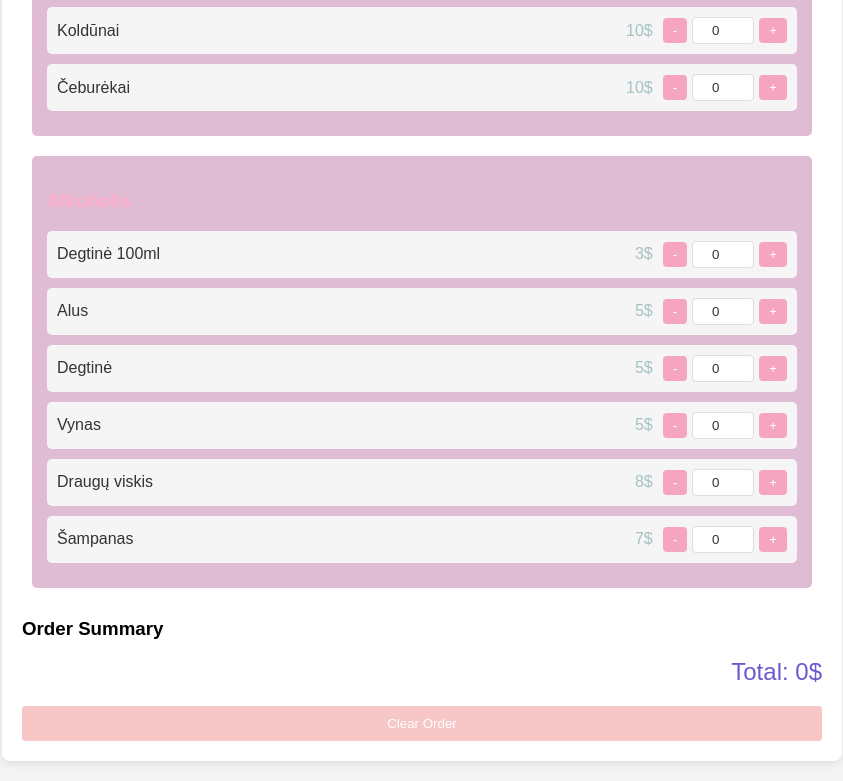
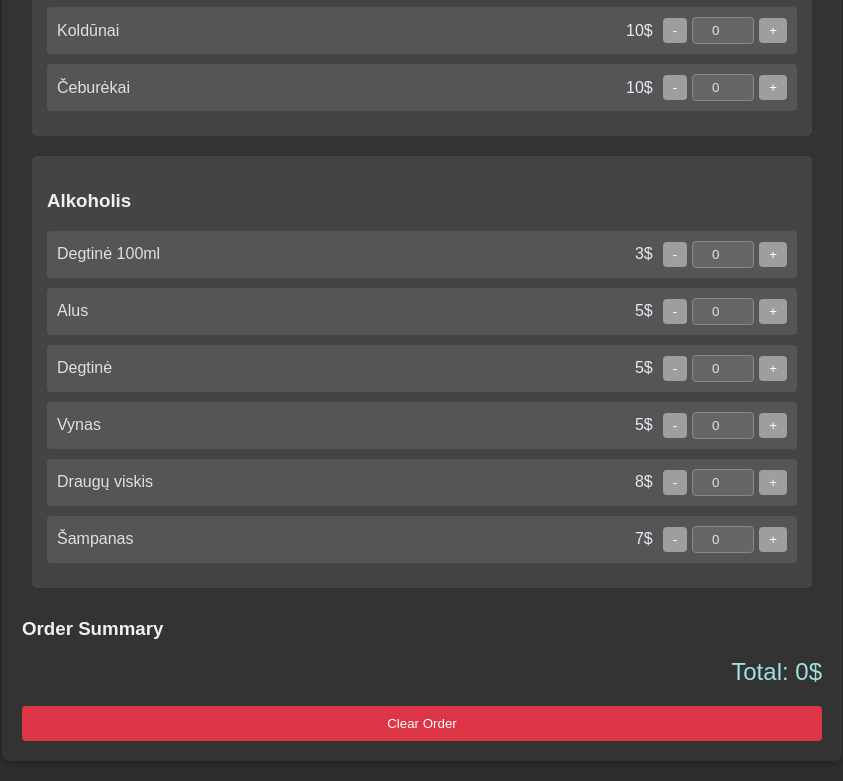
Before and after one commit to ciavalentinas/uwu, a plain HTML site: page index.html in a window 1280 px wide. Shown: the part 869-1650 px from the top of the page, without its empty margins (218-1061 px from the left). Drawn offline with Linux system fonts and the light colour scheme.

Commit message:
Update index.html

```diff
--- a/index.html
+++ b/index.html
@@ -7,21 +7,22 @@
     <style>
         body {
             font-family: Arial, sans-serif;
-            background-color: #f4f4f4;
+            background-color: #2e2e2e; /* Dark background */
+            color: #f0f0f0; /* Light text color */
             margin: 0;
             padding: 20px;
         }
         .container {
             max-width: 800px;
             margin: 0 auto;
-            background-color: #fff;
+            background-color: #333; /* Darker background for container */
             padding: 20px;
             border-radius: 8px;
-            box-shadow: 0 2px 10px rgba(0, 0, 0, 0.1);
+            box-shadow: 0 2px 10px rgba(0, 0, 0, 0.3);
         }
         h2 {
             text-align: center;
-            color: #6a5acd; /* Soft pastel blue */
+            color: #e0aaff; /* Pastel purple */
         }
         .categories {
             display: flex;
@@ -32,30 +33,27 @@
             flex: 1 1 45%;
             margin: 10px;
             padding: 15px;
-            background-color: #e0bbd4; /* Pastel lavender */
+            background-color: #444; /* Slightly lighter dark background */
             border-radius: 5px;
-        }
-        .category h3 {
-            color: #ffafcc; /* Soft pastel pink */
         }
         .item {
             display: flex;
             justify-content: space-between;
             align-items: center;
             margin: 10px 0;
-            background-color: #f5f5f5; /* Light pastel gray */
+            background-color: #555; /* Darker background for items */
+            border-radius: 4px;
             padding: 10px;
-            border-radius: 5px;
         }
         .item-name {
             flex: 2;
-            color: #333;
+            color: #e0e0e0; /* Light text color */
         }
         .item-price {
             flex: 1;
             text-align: right;
             padding-right: 10px;
-            color: #a3c2c2; /* Mint green */
+            color: #f0e6f6; /* Light pastel purple */
         }
         .item-quantity {
             display: flex;
@@ -63,23 +61,24 @@
         }
         .item-quantity button {
             padding: 5px 10px;
-            background-color: #f6a5c0; /* Soft pastel pink */
+            background-color: #9e9e9e; /* Grayish pastel button */
             color: #fff;
             border: none;
             border-radius: 4px;
             cursor: pointer;
         }
         .item-quantity button:hover {
-            background-color: #f77f9d; /* Slightly darker pastel pink */
+            background-color: #7a7a7a; /* Darker gray for hover */
         }
         .item-quantity input {
             width: 50px;
             text-align: center;
-            border: 1px solid #ddd;
+            border: 1px solid #888;
             border-radius: 4px;
             margin: 0 5px;
             padding: 5px;
-            color: #333;
+            background-color: #666; /* Darker input background */
+            color: #e0e0e0; /* Light text color for input */
         }
         .summary {
             margin-top: 20px;
@@ -88,13 +87,13 @@
             font-size: 1.5em;
             text-align: right;
             margin-top: 10px;
-            color: #6a5acd; /* Soft pastel blue */
+            color: #a0e0e0; /* Pastel mint green */
         }
         .clear-btn {
             display: block;
             width: 100%;
             padding: 10px;
-            background-color: #f7c6c7; /* Soft pastel peach */
+            background-color: #dc3545;
             color: #fff;
             border: none;
             border-radius: 4px;
@@ -102,7 +101,7 @@
             margin-top: 20px;
         }
         .clear-btn:hover {
-            background-color: #f6a5a9; /* Slightly darker pastel peach */
+            background-color: #c82333;
         }
         @media (max-width: 600px) {
             .category {
@@ -195,7 +194,6 @@
             let total = 0;
 
             for (let key in order) {
-                // Split the key from the last hyphen to ensure correct category extraction
                 const lastHyphenIndex = key.lastIndexOf('-');
                 const category = key.substring(0, lastHyphenIndex);
                 const index = key.substring(lastHyphenIndex + 1);
```
